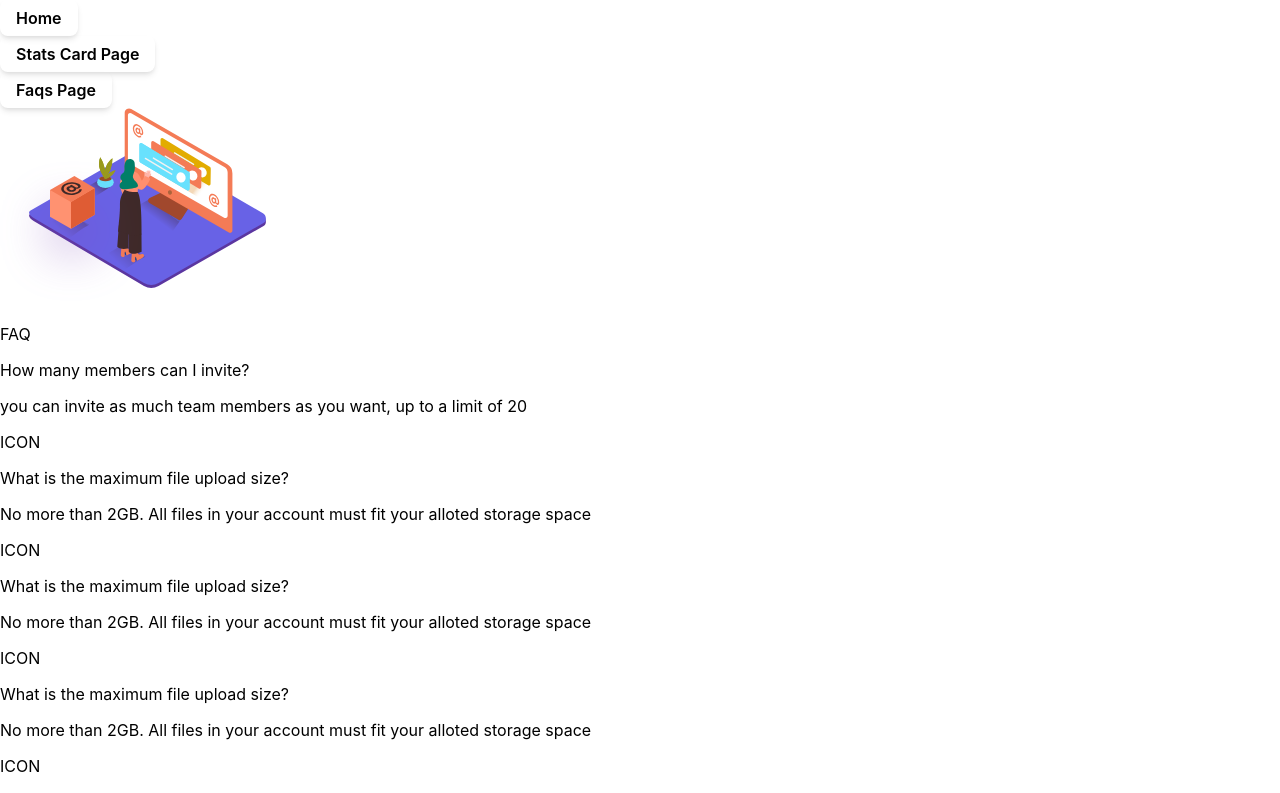
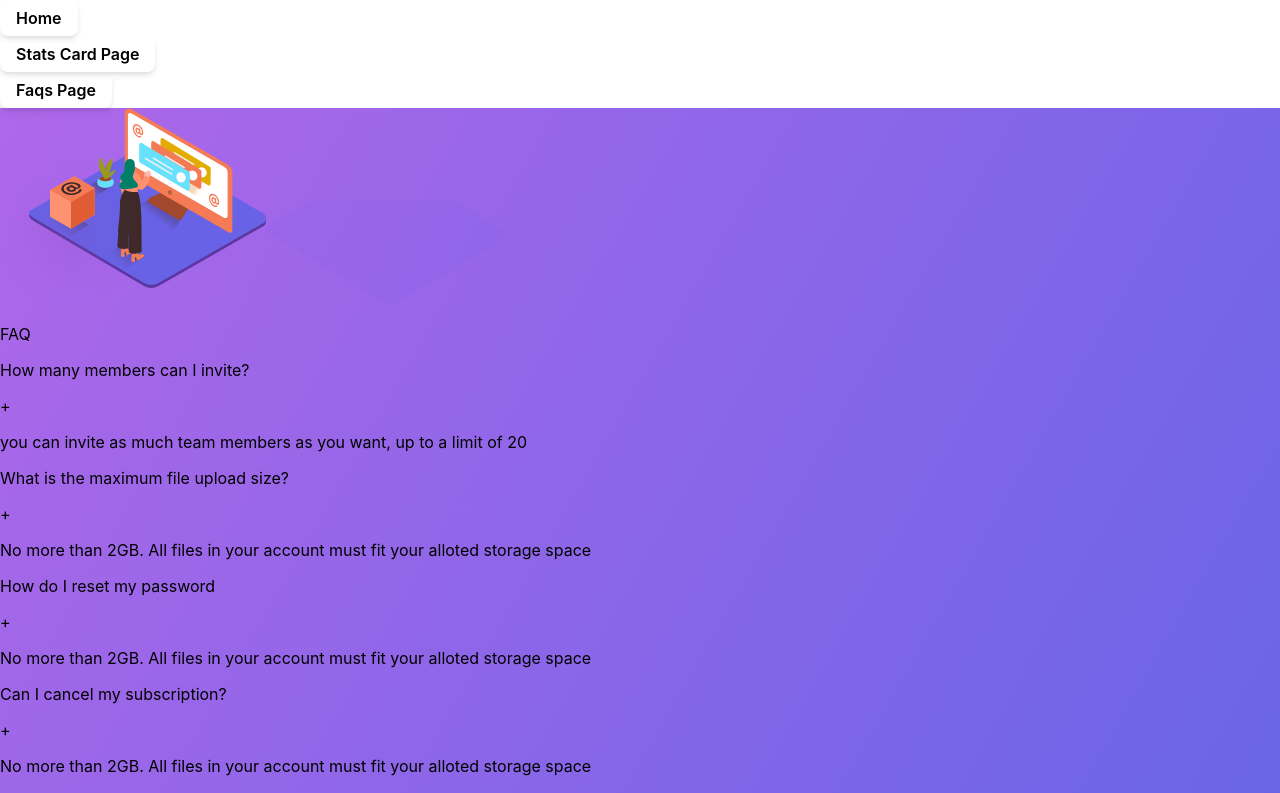
Before and after one commit to ltghc1990/nextjs-taillwind-frontendmentors, a Next.js app: page /Faqs in a window 1280 px wide. Shown: the top 793 px of the page. Built offline with nearby package versions, Linux system fonts and the light colour scheme.

Commit message:
some styling fixes for faq accordion

```diff
--- a/components/FaqsAccordion.js
+++ b/components/FaqsAccordion.js
@@ -12,34 +12,36 @@ const FaqsAccordion = () => {
     } else {
       setSelected(index)
     }
+  }
 
+  const bgGradient = {backgroundImage: "linear-gradient(120deg, hsl(273, 75%, 66%), hsl(240, 73%, 65%)"}
 
-  }
+  const accordion = data.map((item, index)=>{
+    return(
+      <div key={index} className="my-1 border-b-2 w-11/12 mx-auto">
+        <div className="border-b-2 border-gray-300">
+        <div className="flex justify-between" onClick={()=>onClickHandler(index)}>
+          <p className={`${selected === index ? "font-bold" : "text-md"} pb-3`}>{item.question}</p>
+          <p>{selected === index ? "-" : "+"}</p>
+        </div>
+
+        <p className={`${selected === index ? "block" : "hidden"}`}>{item.answer}</p>
+        </div>
+      </div>
+    )
+  })
+
   return (
-    // makes sure the container is centered horizontally and vertically
-    <div className="bg-blue-900 h-screen pt-20 flex flex-col justify-center items-center ">
-      <div className="bg-gray-200 p-10 rounded-xl pt-24">
-        <div className="relative -mt-52">
-          <img  className=" border-2 border-yellow-900 shadow" src="\images\faq-accordion\illustration-woman-online-mobile.svg"></img>
+    <div style={bgGradient} className=" pt-40 pb-20">
+      <div className="bg-gray-200 max-w-sm border-2 mx-auto rounded-3xl shadow-2xl pt-28 pb-8 md:max-w-xl">
+        <div className ="relative">
+          <img className=" -mt-52 absolute left-1/2 transform -translate-x-1/2" src="\images\faq-accordion\illustration-woman-online-mobile.svg"></img>
+          <img className="absolute -mt-46 left-1/2 transform -translate-x-1/2 -top-24" src="\images\faq-accordion\bg-pattern-mobile.svg"/>
+          <p className="text-center font-bold text-4xl mb-8 tracking-wider">FAQ</p>
         </div>
-        <div className="text-center">
-          <p className="text-3xl font-bold p-8">FAQ</p>
-          <div>
-            {data.map((item, index)=>{
-              return(
-                <div className="my-1 border-b-2 flex">
-                  <div onClick={()=>onClickHandler(index)}>
-                    <p className={`${selected === index ? "text-bold" : "text-md"} border-b-2 border-gray-400`}>{item.question}</p>
-                    <p className={selected === index ? "block" : "hidden"}>{item.answer}</p>
-                  </div>
-                  <div>
-                    <p className="hidden">ICON</p>
-                  </div>
-                </div>
-              )
-            })}
-          </div>
-        </div>
+
+        {accordion}
+
       </div>
     </div>
   )
@@ -55,7 +57,11 @@ const data = [
     answer: "No more than 2GB. All files in your account must fit your alloted storage space"
   },
   {
-    question: "What is the maximum file upload size?",
+    question: "How do I reset my password",
+    answer: "No more than 2GB. All files in your account must fit your alloted storage space"
+  },
+  {
+    question: "Can I cancel my subscription?",
     answer: "No more than 2GB. All files in your account must fit your alloted storage space"
   },
   {
@@ -63,7 +69,7 @@ const data = [
     answer: "No more than 2GB. All files in your account must fit your alloted storage space"
   },
   {
-    question: "What is the maximum file upload size?",
+    question: "Do you provide additional support?",
     answer: "No more than 2GB. All files in your account must fit your alloted storage space"
   }
 ]
--- a/package.json
+++ b/package.json
@@ -5,6 +5,7 @@
   "scripts": {
     "dev": "next dev",
     "build": "next build",
+    "export": "next export",
     "start": "next start"
   },
   "dependencies": {
```
